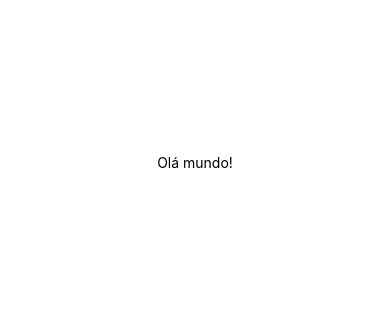
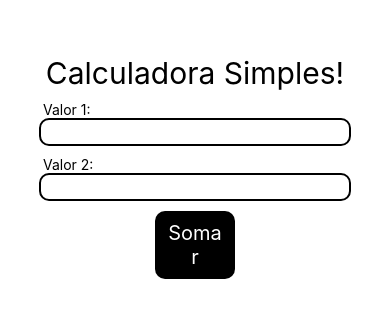
Before and after one commit to wallaceCoelho/project01_Etec, a React Native app: screen / in a window 390 px wide. Shown: the part 260-578 px from the top of the page. Built offline with nearby package versions, Linux system fonts and the light colour scheme.

Commit message:
criando layout basico

```diff
--- a/App.js
+++ b/App.js
@@ -1,20 +1,62 @@
-import { StatusBar } from 'expo-status-bar';
-import { StyleSheet, Text, View } from 'react-native';
+import react from 'react';
+import { StyleSheet, Text, View, TextInput, TouchableOpacity } from 'react-native';//importação de componentes
 
-export default function App() {
+export default function App() {//Permite que essa função seja exposta para toda a aplicação com retorno
   return (
+	  //Posso fechar as própias tags utiliando a / (<TextInput />)
+	  //As tags no React Native sempre iniciam com letras maiúsculas
+	  //View é como se fosse as <div> do HTML, a diferença é que preciso ter uma View principal para mostrar tudo e só podemos englobar uma View dentro de outro View
     <View style={styles.container}>
-      <Text>Olá mundo!</Text>
-      <StatusBar style="auto" />
+		<View style={styles.bloco}>
+      		<Text style={styles.titulo}>Calculadora Simples!</Text>
+      	</View>
+		<View style={styles.bloco}>
+			<Text> Valor 1: </Text>
+			<TextInput style={styles.input}/>
+		</View>
+		<View style={styles.bloco}>
+			<Text> Valor 2: </Text>
+			<TextInput style={styles.input}/>
+		</View>
+		<View style={styles.bloco}>
+			<TouchableOpacity style={styles.botao}>
+				<Text style={styles.textoBotao}>Somar</Text>
+			</TouchableOpacity>
+		</View>
     </View>
   );
 }
 
 const styles = StyleSheet.create({
-  container: {
-    flex: 1,
-    backgroundColor: '#fff',
-    alignItems: 'center',
-    justifyContent: 'center',
-  },
+	container: {
+		flex: 1,
+		justifyContent: 'center',
+		alignItens: 'center',
+  	},
+	bloco: {
+		marginTop: 10,
+		width: '80%',
+		marginLeft:'10%'
+	},
+	titulo: {
+		fontSize: 30,
+		textAlign: 'center'
+	},
+	input: {
+		borderWidth: 2,
+		fontSize: 20,
+		borderRadius:10
+	},
+	botao: {
+		backgroundColor: '#000',
+		padding: 10,
+		width: 80,
+		margin: 'auto',
+		borderRadius: 10
+	},
+	textoBotao: {
+		color: '#fff',
+		textAlign: 'center',
+		fontSize: 20
+	},
 });
```
